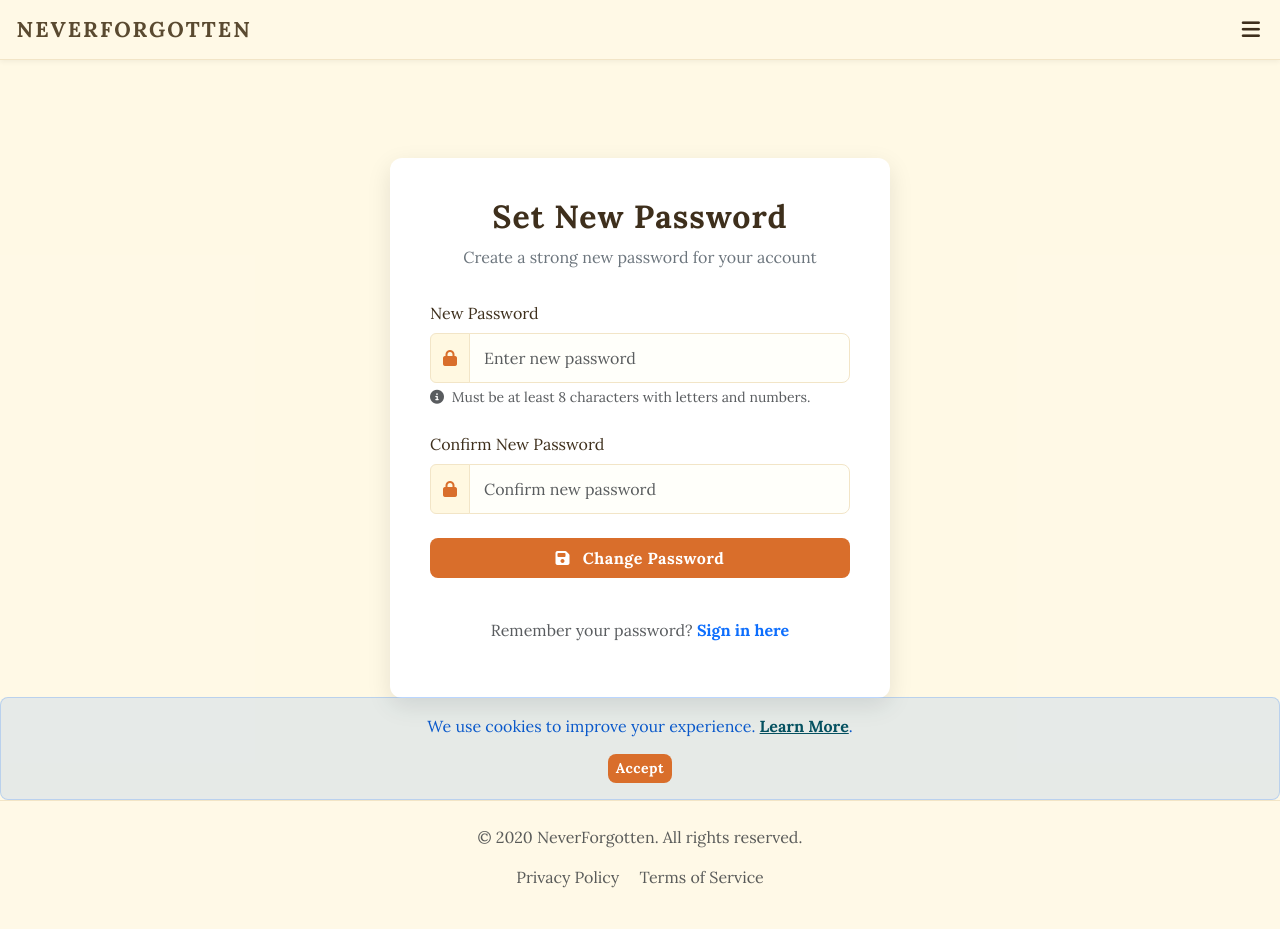
After one commit to PaulD95-git/neverforgotten1, a Django app: template templates/account/password_reset_from_key.html in a window 1280 px wide. The commit adds this page. Run offline with Django 4.2, Linux system fonts and the light colour scheme; the template is opened without the code that fills it: most values are stand-ins (such as "Sample title", 1, 10 or a date in 2020); some libraries are stand-ins or nearby versions.

Commit message:
Add complete password reset flow templates

```diff
--- a/static/css/account/password_reset.css
+++ b/static/css/account/password_reset.css
@@ -145,3 +145,91 @@
         padding: 10px 12px;
     }
 }
+
+
+/* ===================== */
+/* SUCCESS & INFO STATES */
+/* ===================== */
+
+/* Success alert styling */
+.alert-success {
+    background-color: rgba(40, 167, 69, 0.1);
+    border-color: rgba(40, 167, 69, 0.2);
+    color: #155724;
+    border-radius: 8px;
+    padding: 1rem;
+}
+
+/* Info alert styling */
+.alert-info {
+    background-color: rgba(13, 110, 253, 0.1);
+    border-color: rgba(13, 110, 253, 0.2);
+    color: #0a58ca;
+    border-radius: 8px;
+    padding: 1rem;
+}
+
+/* Success icon color */
+.text-success {
+    color: #28a745 !important;
+}
+
+/* ===================== */
+/* LISTS & ADDITIONAL ELEMENTS */
+/* ===================== */
+
+/* Unstyled lists */
+.list-unstyled {
+    padding-left: 0;
+    list-style: none;
+}
+
+.list-unstyled li {
+    margin-bottom: 0.5rem;
+}
+
+/* Form text hints */
+.form-text {
+    font-size: 0.875rem;
+    display: block;
+}
+
+/* ===================== */
+/* BORDER UTILITIES */
+/* ===================== */
+
+.border-top {
+    border-top: 1px solid #f2e5c7 !important;
+}
+
+/* ===================== */
+/* BUTTON VARIATIONS */
+/* ===================== */
+
+/* Outline button */
+.btn-outline-primary {
+    border: 2px solid #d96e2b;
+    color: #d96e2b;
+    background-color: transparent;
+}
+
+.btn-outline-primary:hover {
+    background-color: #d96e2b;
+    border-color: #d96e2b;
+    color: white;
+}
+
+/* ===================== */
+/* RESPONSIVE ADJUSTMENTS */
+/* ===================== */
+
+@media (max-width: 576px) {
+    .btn {
+        padding: 10px 16px;
+        font-size: 0.9rem;
+    }
+
+    .alert {
+        padding: 0.75rem;
+    }
+}
--- /dev/null
+++ b/templates/account/password_reset_from_key.html
@@ -0,0 +1,72 @@
+{% extends "base.html" %}
+{% load static %}
+
+{% block content %}
+<div class="form-wrapper">
+  <div class="form-container">
+    <div class="text-center mb-4">
+      <h2 class="login-title">Set New Password</h2>
+      <p class="login-subtitle">Create a strong new password for your account</p>
+    </div>
+
+    <form method="POST" action="{{ action_url }}">
+      {% csrf_token %}
+
+      {% if form.errors %}
+        <div class="alert alert-warning">
+          <i class="fas fa-exclamation-triangle me-2"></i>
+          Please correct the errors below.
+        </div>
+      {% endif %}
+
+      <div class="form-group mb-4">
+        <label for="id_password1" class="form-label">New Password</label>
+        <div class="input-group">
+          <span class="input-group-text"><i class="fas fa-lock"></i></span>
+          <input type="password" name="password1" id="id_password1"
+                 class="form-control {% if form.password1.errors %}is-invalid{% endif %}"
+                 placeholder="Enter new password" required>
+        </div>
+        {% if form.password1.errors %}
+          <div class="invalid-feedback d-block">
+            {{ form.password1.errors|join:", " }}
+          </div>
+        {% endif %}
+        <small class="form-text text-muted mt-1">
+          <i class="fas fa-info-circle me-1"></i>
+          Must be at least 8 characters with letters and numbers.
+        </small>
+      </div>
+
+      <div class="form-group mb-4">
+        <label for="id_password2" class="form-label">Confirm New Password</label>
+        <div class="input-group">
+          <span class="input-group-text"><i class="fas fa-lock"></i></span>
+          <input type="password" name="password2" id="id_password2"
+                 class="form-control {% if form.password2.errors %}is-invalid{% endif %}"
+                 placeholder="Confirm new password" required>
+        </div>
+        {% if form.password2.errors %}
+          <div class="invalid-feedback d-block">
+            {{ form.password2.errors|join:", " }}
+          </div>
+        {% endif %}
+      </div>
+
+      <button type="submit" class="btn btn-primary w-100 mb-3 py-2">
+        <i class="fas fa-save me-2"></i> Change Password
+      </button>
+
+      <div class="text-center mt-4">
+        <p class="text-muted">Remember your password?
+          <a href="{% url 'account_login' %}" class="text-decoration-none fw-bold">Sign in here</a>
+        </p>
+      </div>
+    </form>
+  </div>
+</div>
+{% endblock %}
+
+{% block extra_css %}
+<link rel="stylesheet" href="{% static 'css/account/password_reset.css' %}">
+{% endblock %}
```
Also changed, not shown: templates/account/email/password_reset_key.html (added, +98 -0 lines), templates/account/password_reset_done.html (added, +56 -0 lines), templates/account/password_reset_from_key_done.html (added, +45 -0 lines).
